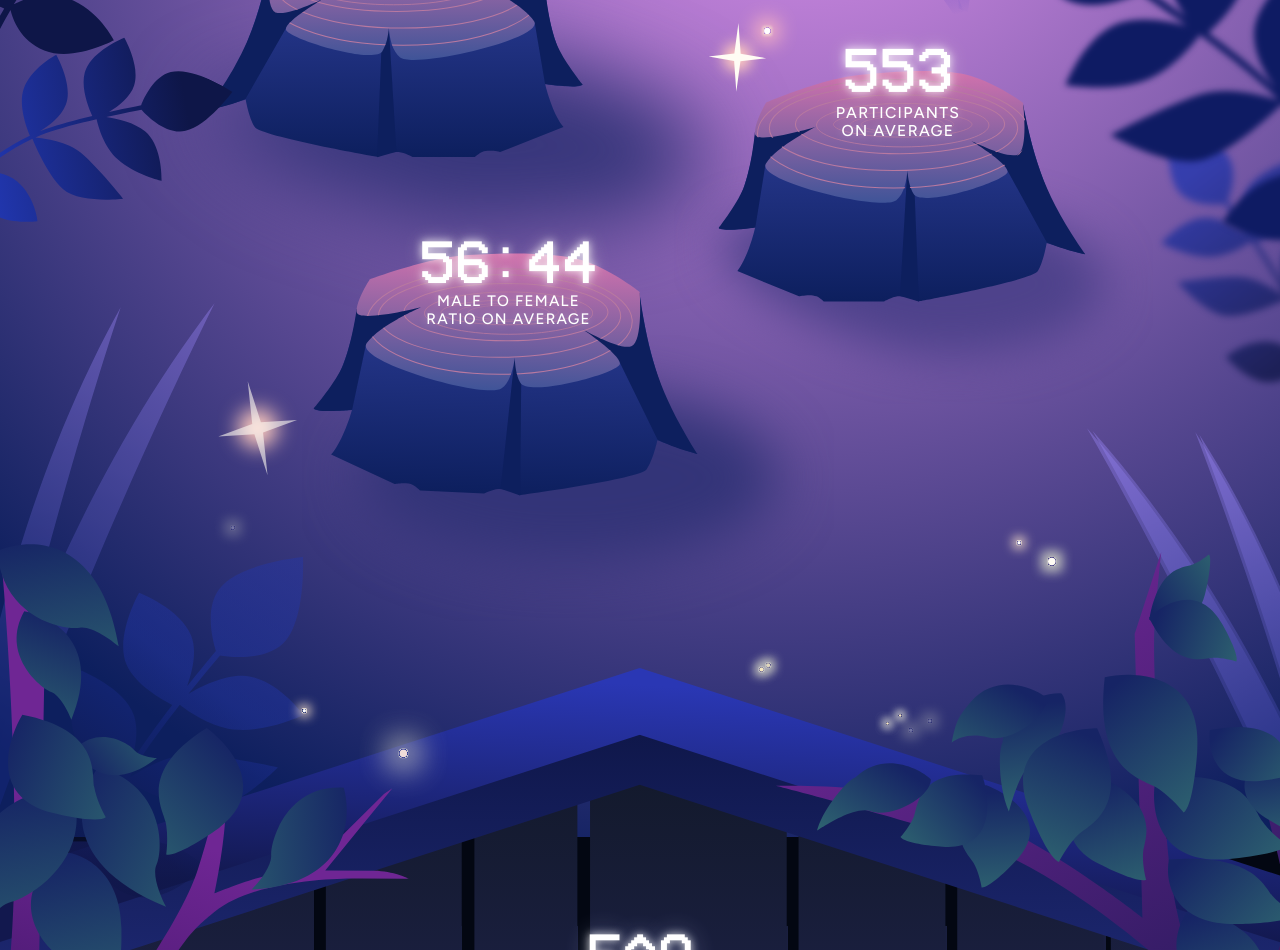
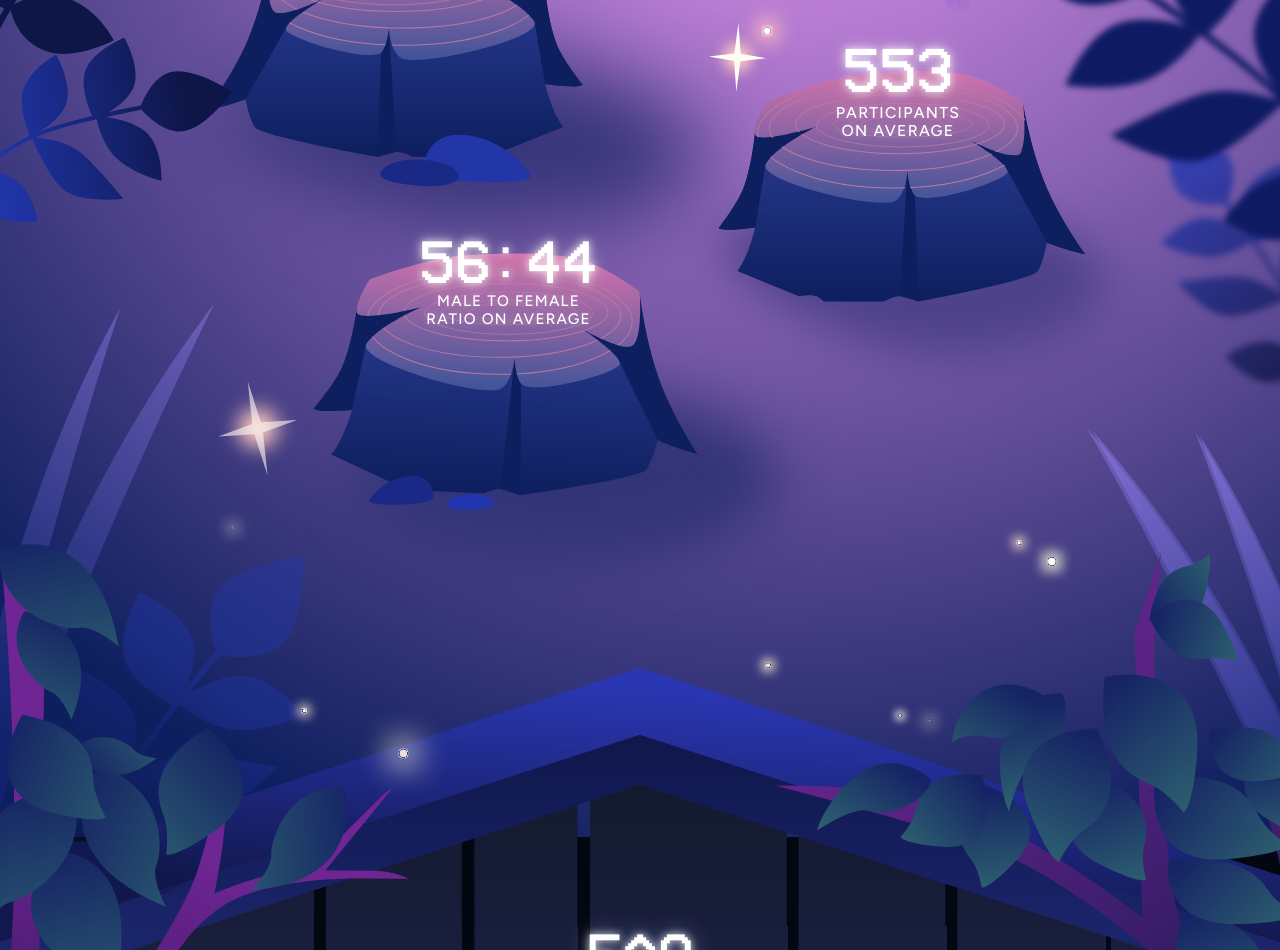
Before and after one commit to hackthevalley/hack-the-front-2026, a Next.js app: page / in a window 1280 px wide. Shown: the part 1460-2410 px from the top of the page. Built offline with nearby package versions, Linux system fonts and the light colour scheme.

Commit message:
fix: Home Page Layout + asset

```diff
--- a/app/home/background/layers.ts
+++ b/app/home/background/layers.ts
@@ -296,6 +296,24 @@ export const homeBackgroundLayers: readonly HomeBackgroundLayer[] = [
       height: 387,
     },
   },
+  {
+    id: "first-stump-rocks",
+    src: "/home/background/lower-rocks-a.svg",
+    left: 449.0398,
+    top: 1880.292,
+    width: 180.2213,
+    height: 68.8628,
+    zIndex: 6,
+  },
+  {
+    id: "third-stump-rocks",
+    src: "/home/background/lower-rocks-b.svg",
+    left: 434.1803,
+    top: 2283.7373,
+    width: 151.0375,
+    height: 48.5531,
+    zIndex: 6,
+  },
   // Additional foreground details from the Figma `NEW` group.
   // Isolated exports avoid inheriting the landing frame's background or clipping.
   {
--- a/app/transitions/home-to-faq/layers.ts
+++ b/app/transitions/home-to-faq/layers.ts
@@ -116,36 +116,38 @@ export const homeToFaqTransitionLayers: readonly HomeToFaqTransitionLayer[] = [
     height: 105,
     zIndex: 4,
   },
-  {
-    id: "ellipse-3",
-    src: "/transitions/home-to-faq/Ellipse3.svg",
-    left: 880,
-    top: 2496,
-    width: 39,
-    height: 39,
-    zIndex: 4,
-  },
-  {
-    id: "ellipse-4",
-    src: "/transitions/home-to-faq/Ellipse4.svg",
-    left: 1034,
-    top: 2565,
-    width: 29,
-    height: 29,
-    zIndex: 4,
-  },
-  {
-    id: "ellipse-5",
-    src: "/transitions/home-to-faq/Ellipse5.svg",
-    left: 1054,
-    top: 2565,
-    width: 45,
-    height: 45,
-    zIndex: 4,
-  },
+  // {
+  //   id: "ellipse-3",
+  //   src: "/transitions/home-to-faq/Ellipse3.svg",
+  //   left: 880,
+  //   top: 2496,
+  //   width: 39,
+  //   height: 39,
+  //   zIndex: 4,
+  // },
+  // {
+  //   id: "ellipse-4",
+  //   src: "/transitions/home-to-faq/Ellipse4.svg",
+  //   left: 1034,
+  //   top: 2565,
+  //   width: 29,
+  //   height: 29,
+  //   zIndex: 4,
+  // },
+  // {
+  //   id: "ellipse-5",
+  //   src: "/transitions/home-to-faq/Ellipse5.svg",
+  //   left: 1054,
+  //   top: 2565,
+  //   width: 45,
+  //   height: 45,
+  //   zIndex: 4,
+  // },
 ];
 
-const minLayerTop = Math.min(...homeToFaqTransitionLayers.map((layer) => layer.top));
+const minLayerTop = Math.min(
+  ...homeToFaqTransitionLayers.map((layer) => layer.top),
+);
 const maxLayerBottom = Math.max(
   ...homeToFaqTransitionLayers.map((layer) => layer.top + layer.height),
 );
```
Also changed, not shown: public/home/background/lower-rocks-a.svg (added), public/home/background/lower-rocks-b.svg (added).
